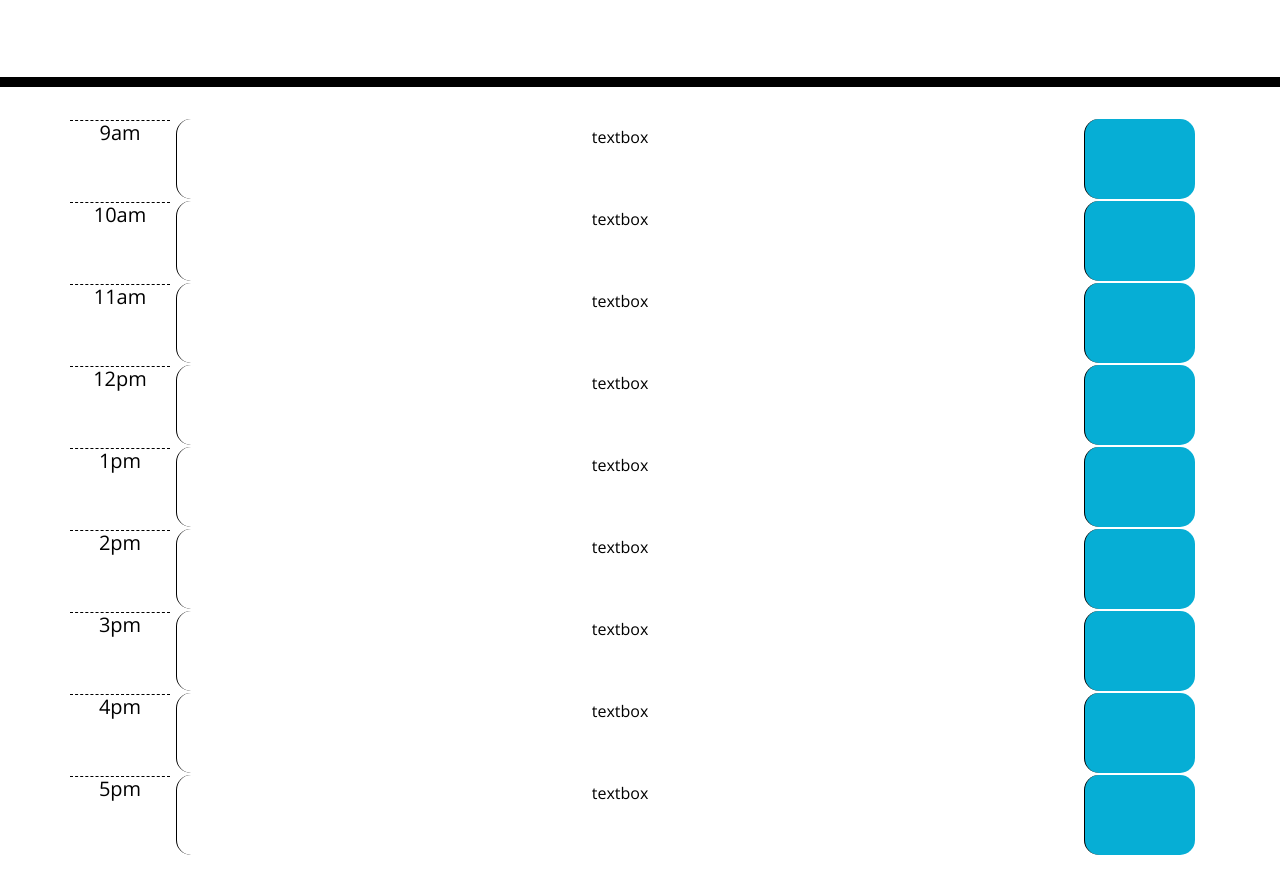
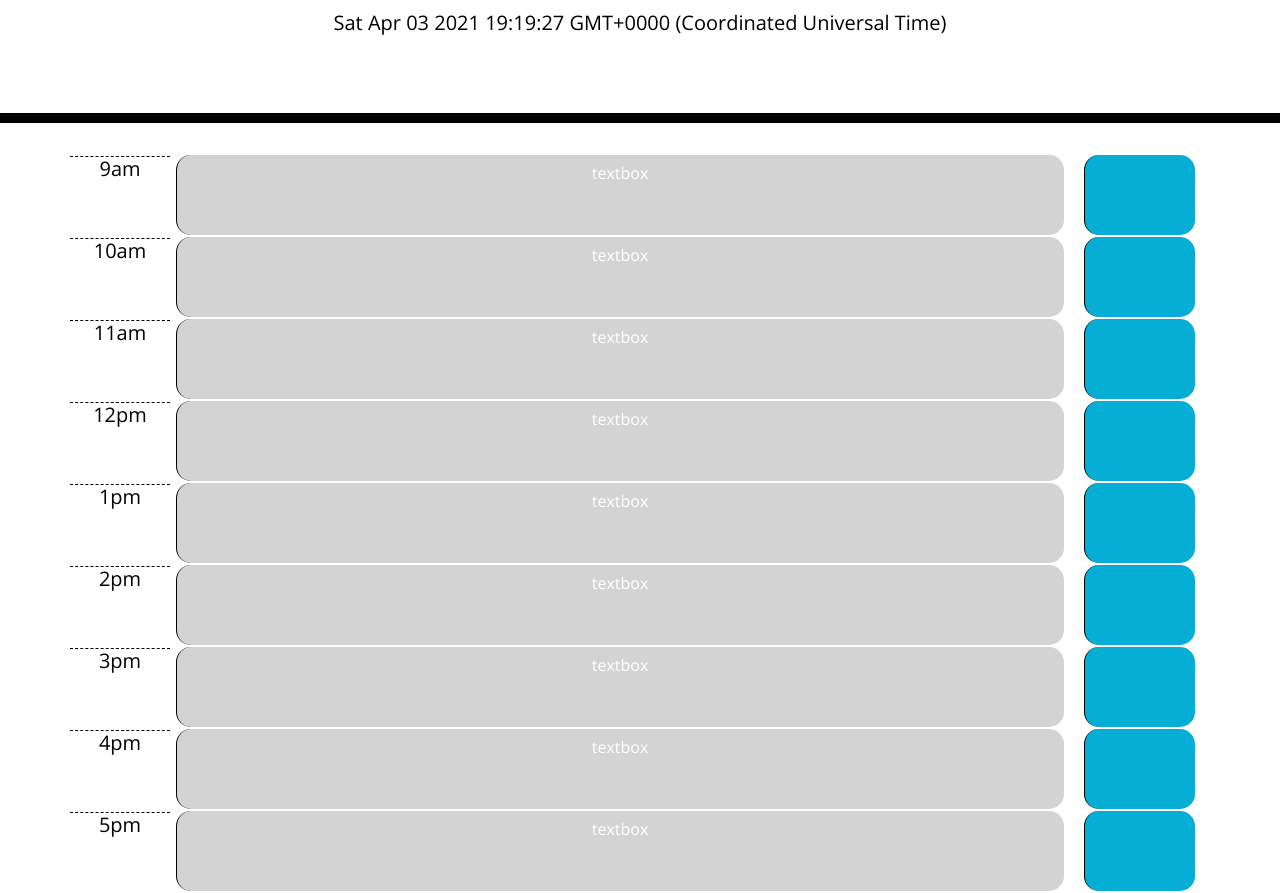
Before and after one commit to Jmuel9999/challenge5-workdayscheduler, a plain HTML site: page index.html in a window 1280 px wide. Shown: the part 181-1074 px from the top of the page. Before the commit the page ends 1038 px from the top, so only its background shows below. Drawn offline with nearby package versions, Linux system fonts and the light colour scheme.

Commit message:
added displayTimeBlocks function

```diff
--- a/assets/js/script.js
+++ b/assets/js/script.js
@@ -1,6 +1,6 @@
 
 //current date and time
-var timeDisplay = function() {
+const timeDisplay = function() {
     var todaysDate = moment()._d;
     var showTime = document.querySelector("#currentDay");
 
@@ -12,6 +12,33 @@ var timeDisplay = function() {
 //when user scrolls, show time blocks
 
 //each time block color coded based on past, present or future
-var =
+const displayTimeBlocks = function () {
+    var currentTime = moment()._d;
+    console.log(moment(currentTime).hour());//grabs current time hour
+    // console.log(moment(currentTime).isBefore("2021-04-02T23:00"));
+    const textAreas = document.querySelectorAll(".textarea");//added dot due to class
+    console.log(textAreas[0].id);
+    //substring method
+    console.log(textAreas[0].id.substring(9, 11));
+    const textAreaHour = textAreas[0].id.substring(9, 11);
+    const currentTimeHour = moment(currentTime).hour();
+    console.log(textAreaHour > currentTimeHour);
+    for (let i = 0; i < textAreas.length; i++) {
+        console.log(textAreas[i].id);
+        const hour = textAreas[i].id.substring(9, 11);//practice this
+        if (hour > currentTimeHour) {
+            console.log(hour + " is after the current time.");
+        } else if (hour < currentTimeHour) {
+            const el = document.getElementById("textarea-" + hour);
+            console.log(hour + " is before the current time.");
+            console.log("mark");
+            el.classList.add("past");
+        } else {
+            console.log(hour + " is the current hour.");
+        }
+    }
+
+};
 
 timeDisplay();
+displayTimeBlocks();
--- a/index.html
+++ b/index.html
@@ -33,55 +33,55 @@
       <div id="9am" class="time-block row bottompadding">
         <h5 class="hour">9am</h5>
       </div>
-      <div id="textarea" class="textarea description time-block bottompadding">textbox</div>
+      <div id="textarea-09" class="textarea description time-block bottompadding">textbox</div>
       <a href="" id="savebtn" class="saveBtn saveBtn: i:hover time-block bottompadding"></a>
 
       <div id="9am" class="time-block row bottompadding">
         <h5 class="hour">10am</h5>
       </div>
-      <div id="textarea" class="textarea description time-block bottompadding">textbox</div>
+      <div id="textarea-10" class="textarea description time-block bottompadding">textbox</div>
       <a href="" id="savebtn" class="saveBtn saveBtn: i:hover time-block bottompadding"></a>
 
       <div id="9am" class="time-block row bottompadding">
         <h5 class="hour">11am</h5>
       </div>
-      <div id="textarea" class="textarea description time-block bottompadding">textbox</div>
+      <div id="textarea-11" class="textarea description time-block bottompadding">textbox</div>
       <a href="" id="savebtn" class="saveBtn saveBtn: i:hover time-block bottompadding"></a>
 
       <div id="9am" class="time-block row bottompadding">
         <h5 class="hour">12pm</h5>
       </div>
-      <div id="textarea" class="textarea description time-block bottompadding">textbox</div>
+      <div id="textarea-12" class="textarea description time-block bottompadding">textbox</div>
       <a href="" id="savebtn" class="saveBtn saveBtn: i:hover time-block bottompadding"></a>
 
       <div id="9am" class="time-block row bottompadding">
         <h5 class="hour">1pm</h5>
       </div>
-      <div id="textarea" class="textarea description time-block bottompadding">textbox</div>
+      <div id="textarea-13" class="textarea description time-block bottompadding">textbox</div>
       <a href="" id="savebtn" class="saveBtn saveBtn: i:hover time-block bottompadding"></a>
 
       <div id="9am" class="time-block row bottompadding">
         <h5 class="hour">2pm</h5>
       </div>
-      <div id="textarea" class="textarea description time-block bottompadding">textbox</div>
+      <div id="textarea-14" class="textarea description time-block bottompadding">textbox</div>
       <a href="" id="savebtn" class="saveBtn saveBtn: i:hover time-block bottompadding"></a>
 
       <div id="9am" class="time-block row bottompadding">
         <h5 class="hour">3pm</h5>
       </div>
-      <div id="textarea" class="textarea description time-block bottompadding">textbox</div>
+      <div id="textarea-15" class="textarea description time-block bottompadding">textbox</div>
       <a href="" id="savebtn" class="saveBtn saveBtn: i:hover time-block bottompadding"></a>
 
       <div id="9am" class="time-block row bottompadding">
         <h5 class="hour">4pm</h5>
       </div>
-      <div id="textarea" class="textarea description time-block bottompadding">textbox</div>
+      <div id="textarea-16" class="textarea description time-block bottompadding">textbox</div>
       <a href="" id="savebtn" class="saveBtn saveBtn: i:hover time-block bottompadding"></a>
 
       <div id="9am" class="time-block row bottompadding">
         <h5 class="hour">5pm</h5>
       </div>
-      <div id="textarea" class="textarea description time-block bottompadding">textbox</div>
+      <div id="textarea-17" class="textarea description time-block bottompadding">textbox</div>
       <a href="" id="savebtn" class="saveBtn saveBtn: i:hover time-block bottompadding"></a>
 
 
```
